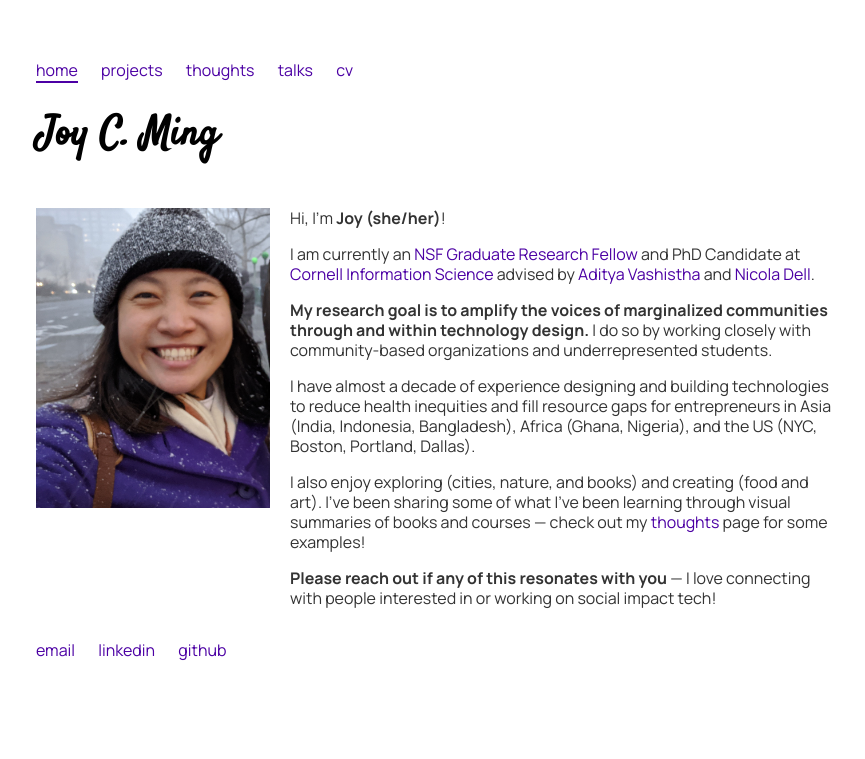
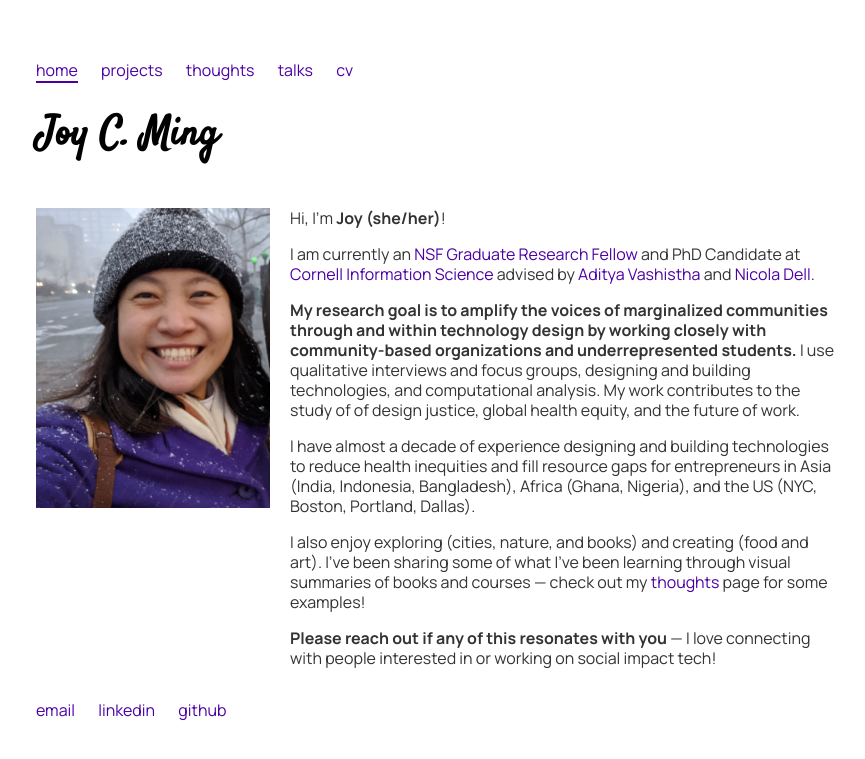
Before and after one commit to jming/jming.github.io, a Jekyll site: the page built from index.html, in a window 1280 px wide. Shown: the top 759 px of the page, without its empty margins (204-1069 px from the left). Built offline with Jekyll 4.4.1, drawn with Linux system fonts in a browser that asks for light colours.

Commit message:
Update index.html

```diff
--- a/index.html
+++ b/index.html
@@ -14,8 +14,9 @@ order: 0
 			advised by <a href="https://www.adityavashistha.com/">Aditya Vashistha</a> and <a href="http://nixdell.com/">Nicola Dell</a>.
 		</p>
 
-		<p><b>My research goal is to amplify the voices of marginalized communities through and within technology design.</b>
-			I do so by working closely with community-based organizations and underrepresented students.</p>
+		<p><b>My research goal is to amplify the voices of marginalized communities through and within technology design by working closely with community-based organizations and underrepresented students.</b>
+			I use qualitative interviews and focus groups, designing and building technologies, and computational analysis.
+			My work contributes to the study of of design justice, global health equity, and the future of work.</p>
 
 		<p>I have almost a decade of experience designing and building technologies to reduce health inequities and fill resource gaps
 			for entrepreneurs in Asia (India, Indonesia, Bangladesh), Africa (Ghana, Nigeria), and the US (NYC, Boston, Portland, Dallas).
```
